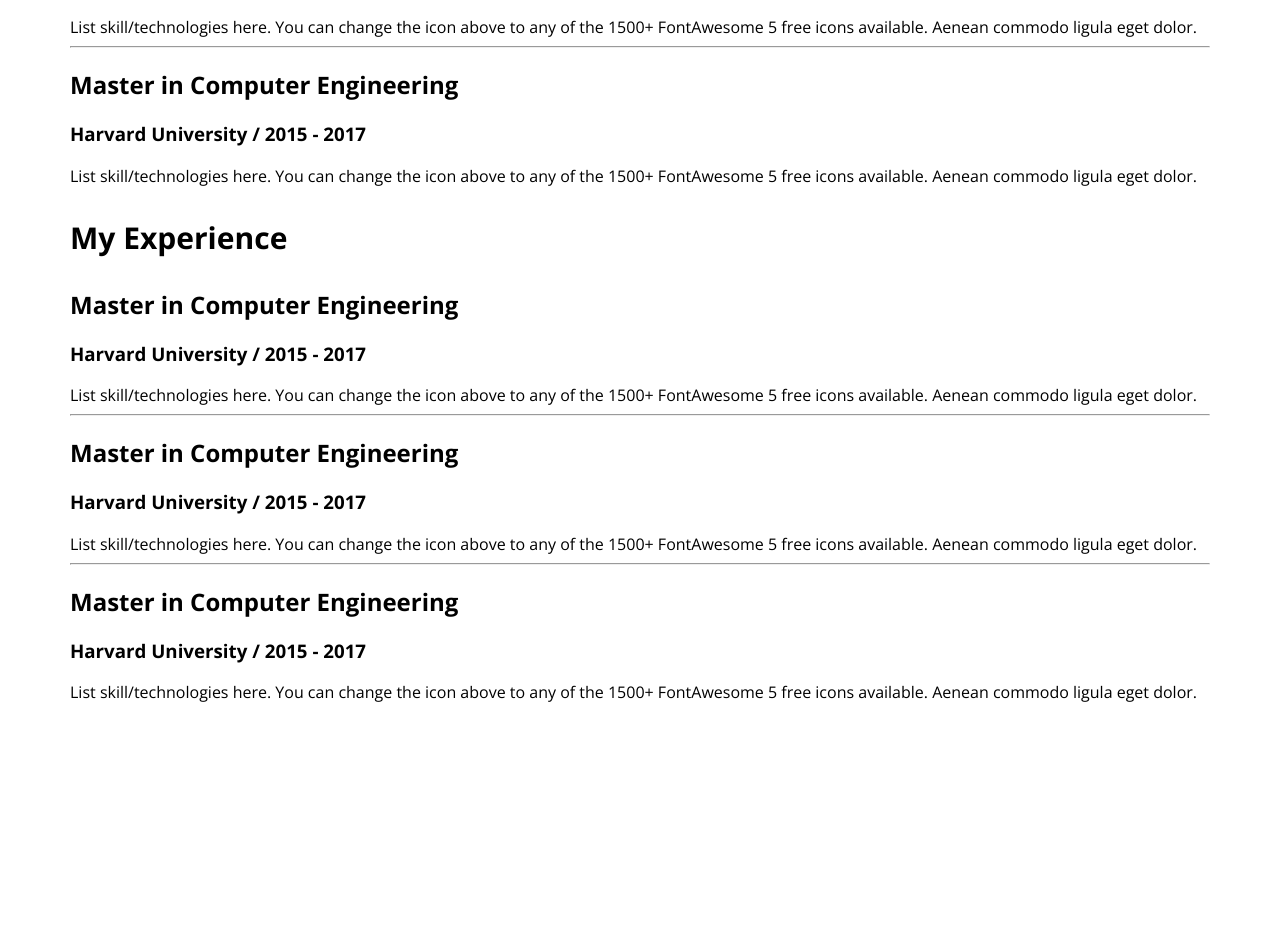
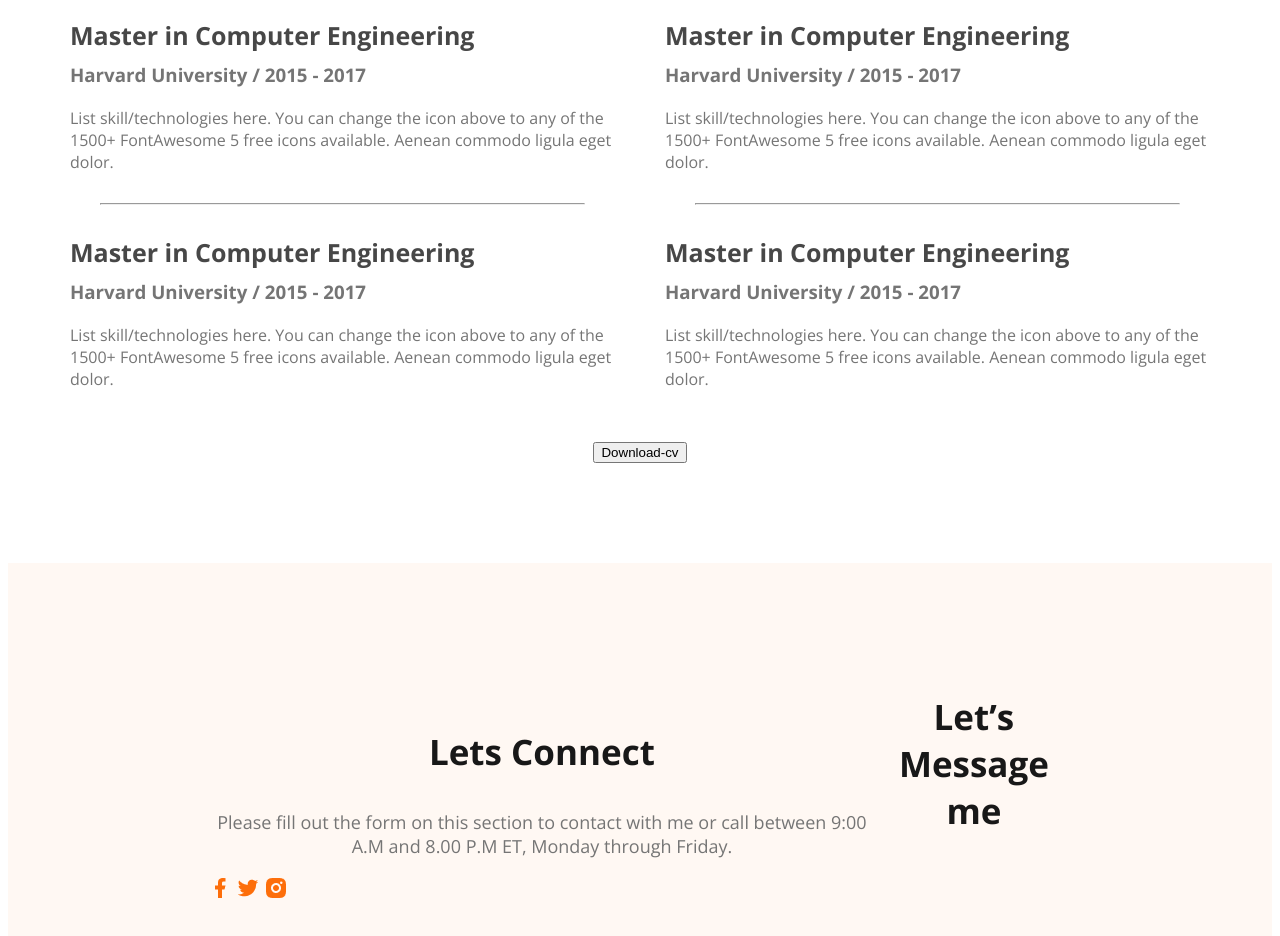
Before and after one commit to shoponroy/webdeveloper-portfolio, a plain HTML site: page index.html in a window 1280 px wide. Shown: the part 2782-3718 px from the top of the page. Before the commit the page ends 3493 px from the top, so only its background shows below. Drawn offline with nearby package versions, Linux system fonts and the light colour scheme.

Commit message:
finising added

```diff
--- a/index.html
+++ b/index.html
@@ -96,6 +96,7 @@
      </div>
        </section>
        <section>
+
         <div>
             <h3 class="section-title">A summary of My Resume</h3>
             <div class="resume-container">
@@ -125,6 +126,9 @@
        </div>
        <div class="resume-column">
         <h3 class="resume-column-title">My Experience</h3>
+
+
+
         <div class="resume-item">
             <h2 class="resume-item-title">Master in Computer Engineering</h2>
             <h3 class="resume-item-institutl">Harvard University / 2015 - 2017</h3>
@@ -149,10 +153,27 @@
 
 
         </div>
+
        </section>
+       <div class="Download-cv">
+        <button class="btn-primary">Download-cv</button>
+    </div>
    </main>
    <footer>
+      <div class="footer-column">
+       <h3 class="section-title">Lets Connect</h3>
+       <p class="section-description">
+        Please fill out the form on this section to contact with me or call between 9:00 A.M and 8.00 P.M ET, Monday through Friday.
+       </p>
+       <div class="social-links">
+        <a href=""><img src="images/icons/facebook.png" alt=""></a>
+        <a href=""><img src="images/icons/twitter.png" alt=""></a>
+        <a href=""><img src="images/icons/insta.png" alt=""></a>
+       </div>
 
+      </div>
+      <div class="footer-column"></div>
+      <div class="h3 section-title">Let’s Message me</div>
    </footer>
 </body>
 </html>
--- a/styles/portfolio.css
+++ b/styles/portfolio.css
@@ -99,11 +99,12 @@ nav a {
 }
 
 /* main section styles */
-main{
+main {
     max-width: 1140px;
     margin: 0 auto;
 }
-main section{
+
+main section {
     margin-top: 130px;
 }
 
@@ -115,31 +116,75 @@ main section{
     background: #FFF8F3;
     margin: 130px 0;
 }
-.about-info-container{
+
+.about-info-container {
     display: flex;
     justify-content: space-around;
 }
-.about-info{
+
+.about-info {
     text-align: center;
 }
-#What-I-do-dascription{
-   padding: 30px 150px;
+
+#What-I-do-dascription {
+    padding: 30px 150px;
 }
-.skills-container{
+
+.skills-container {
     display: flex;
     gap: 24px;
 }
-.skill{
+
+.skill {
     padding: 30px;
     border-radius: 5px;
     background: #FFF;
     box-shadow: 0px 6px 50px 0px rgba(0, 0, 0, 0.06);
 }
-.skill-description{
+
+.skill-description {
     color: #757575);
 }
-.resume-column-title{
+
+.resume-column-title {
     color: #474747);
-    font-size: 30px;;
+    font-size: 30px;
+    ;
     font-weight: 700;
 }
+
+.resume-container {
+    display: flex;
+    gap: 50px;
+}
+
+.resume-item-title {
+    color:#474747;
+    font-size: 25px;
+    font-weight: 700;
+    margin-bottom: 10px;
+}
+.resume-item-institutl{
+    margin-bottom: 20px;
+    margin-top: 0px;
+}
+
+.resume-item-institutl,
+.resume-item-description {
+    color: #757575;
+}
+.resume-container hr{
+    margin: 30px 30px;
+}
+
+.Download-cv{
+   text-align: center;
+   margin-top: 50px;
+}
+
+footer{
+    display: flex;
+    background: #FFF8F3;
+    margin-top: 100px;
+    padding: 130px 200px;
+}
```
